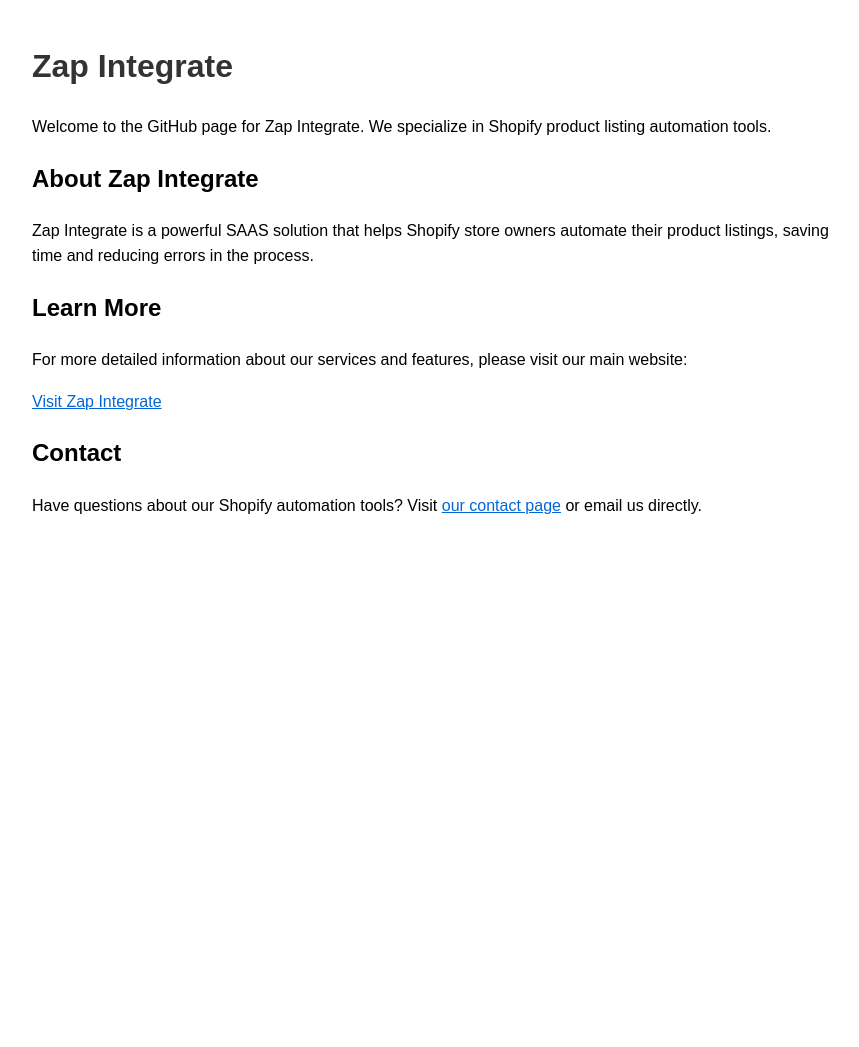
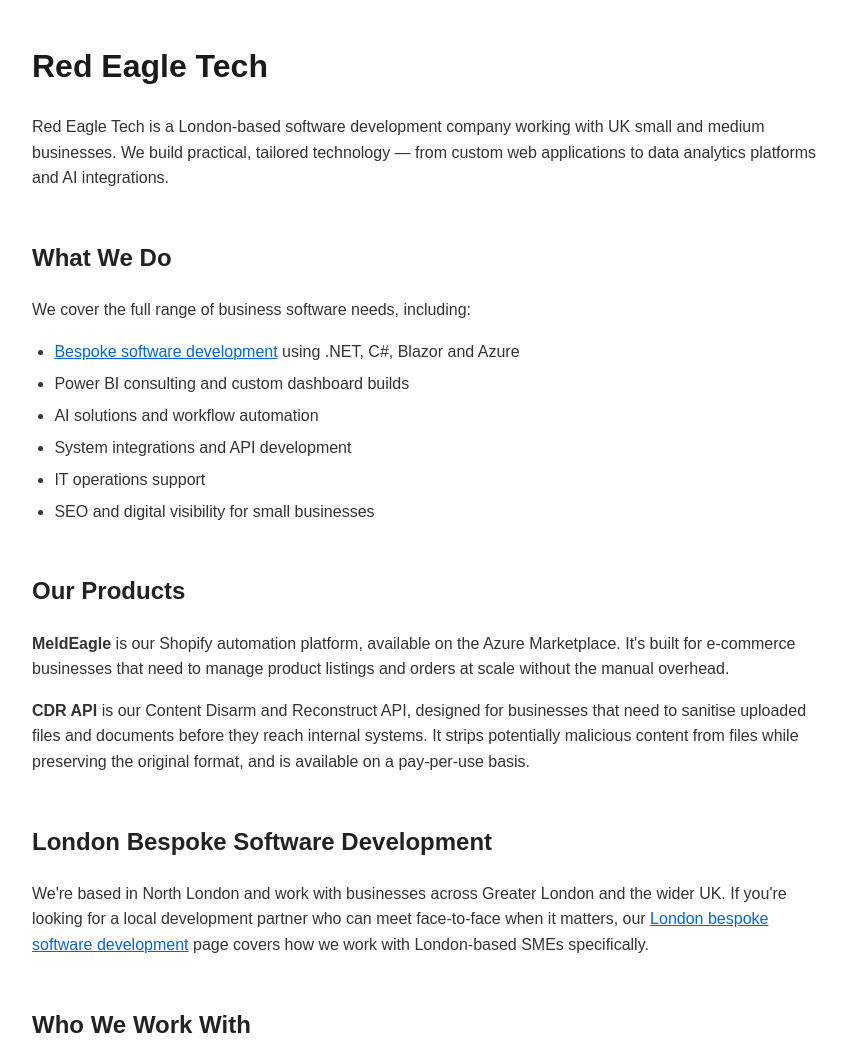
Before and after one commit to akemikat/akemikat.github.io, a plain HTML site: page index.html in a window 1280 px wide. Shown: the top 1047 px of the page, without its empty margins (208-1067 px from the left). Before the commit the page ends 800 px from the top, so only its background shows below. Drawn offline with Linux system fonts and the light colour scheme.

Commit message:
update to personal page

```diff
--- a/index.html
+++ b/index.html
@@ -1,37 +1,50 @@
 <!DOCTYPE html>
 <html>
 <head>
-    <title>Zap Integrate - Shopify Product Listing Automation Tool</title>
-    <meta name="description" content="Resources for Zap Integrate, a SAAS product for Shopify product listing automation">
+    <title>Red Eagle Tech - Bespoke Software Development for UK SMEs</title>
+    <meta name="description" content="Red Eagle Tech builds custom software, Power BI dashboards, AI solutions and system integrations for UK small and medium businesses.">
     <style>
         body {
             font-family: Arial, sans-serif;
             line-height: 1.6;
-            margin: 0;
+            margin: 0 auto;
             padding: 20px;
             max-width: 800px;
-            margin: 0 auto;
-        }
-        h1 {
             color: #333;
         }
-        a {
-            color: #0366d6;
-        }
+        h1 { color: #1a1a1a; }
+        h2 { color: #222; margin-top: 2em; }
+        a { color: #0366d6; }
+        ul { padding-left: 1.4em; }
+        li { margin-bottom: 0.4em; }
     </style>
 </head>
 <body>
-    <h1>Zap Integrate</h1>
-    <p>Welcome to the GitHub page for Zap Integrate. We specialize in Shopify product listing automation tools.</p>
+    <h1>Red Eagle Tech</h1>
+    <p>Red Eagle Tech is a London-based software development company working with UK small and medium businesses. We build practical, tailored technology — from custom web applications to data analytics platforms and AI integrations.</p>
 
-    <h2>About Zap Integrate</h2>
-    <p>Zap Integrate is a powerful SAAS solution that helps Shopify store owners automate their product listings, saving time and reducing errors in the process.</p>
+    <h2>What We Do</h2>
+    <p>We cover the full range of business software needs, including:</p>
+    <ul>
+        <li><a href="https://redeagle.tech/services/bespoke-software-development">Bespoke software development</a> using .NET, C#, Blazor and Azure</li>
+        <li>Power BI consulting and custom dashboard builds</li>
+        <li>AI solutions and workflow automation</li>
+        <li>System integrations and API development</li>
+        <li>IT operations support</li>
+        <li>SEO and digital visibility for small businesses</li>
+    </ul>
 
-    <h2>Learn More</h2>
-    <p>For more detailed information about our services and features, please visit our main website:</p>
-    <p><a href="https://zapintegrate.com">Visit Zap Integrate</a></p>
+    <h2>Our Products</h2>
+    <p><strong>MeldEagle</strong> is our Shopify automation platform, available on the Azure Marketplace. It's built for e-commerce businesses that need to manage product listings and orders at scale without the manual overhead.</p>
+    <p><strong>CDR API</strong> is our Content Disarm and Reconstruct API, designed for businesses that need to sanitise uploaded files and documents before they reach internal systems. It strips potentially malicious content from files while preserving the original format, and is available on a pay-per-use basis.</p>
 
-    <h2>Contact</h2>
-    <p>Have questions about our Shopify automation tools? Visit <a href="https://zapintegrate.com/contact">our contact page</a> or email us directly.</p>
+    <h2>London Bespoke Software Development</h2>
+    <p>We're based in North London and work with businesses across Greater London and the wider UK. If you're looking for a local development partner who can meet face-to-face when it matters, our <a href="https://redeagle.tech/services/bespoke-software-development/london">London bespoke software development</a> page covers how we work with London-based SMEs specifically.</p>
+
+    <h2>Who We Work With</h2>
+    <p>Our clients are typically UK SMEs who need software built to their exact requirements rather than off-the-shelf tools that only partially fit. We hold Microsoft Partner and Shopify Partner status, and offer fixed-price projects with no long-term contracts.</p>
+
+    <h2>Get in Touch</h2>
+    <p>If you're looking for a development partner for a custom software project, visit <a href="https://redeagle.tech">redeagle.tech</a> to find out more or get in touch. You can also read more about our <a href="https://redeagle.tech/services/bespoke-software-development">bespoke software development services for UK businesses</a>.</p>
 </body>
 </html>
```
